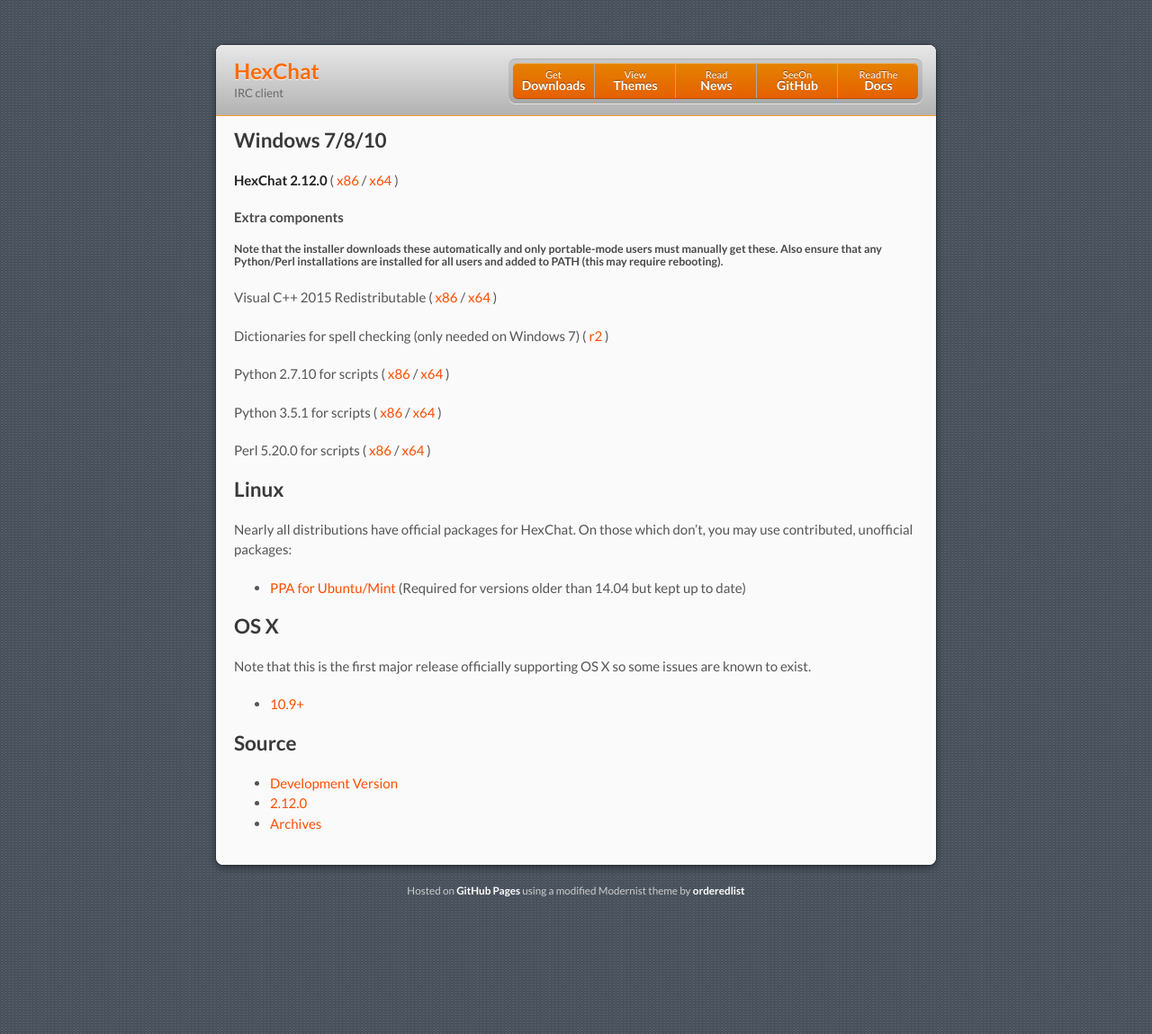
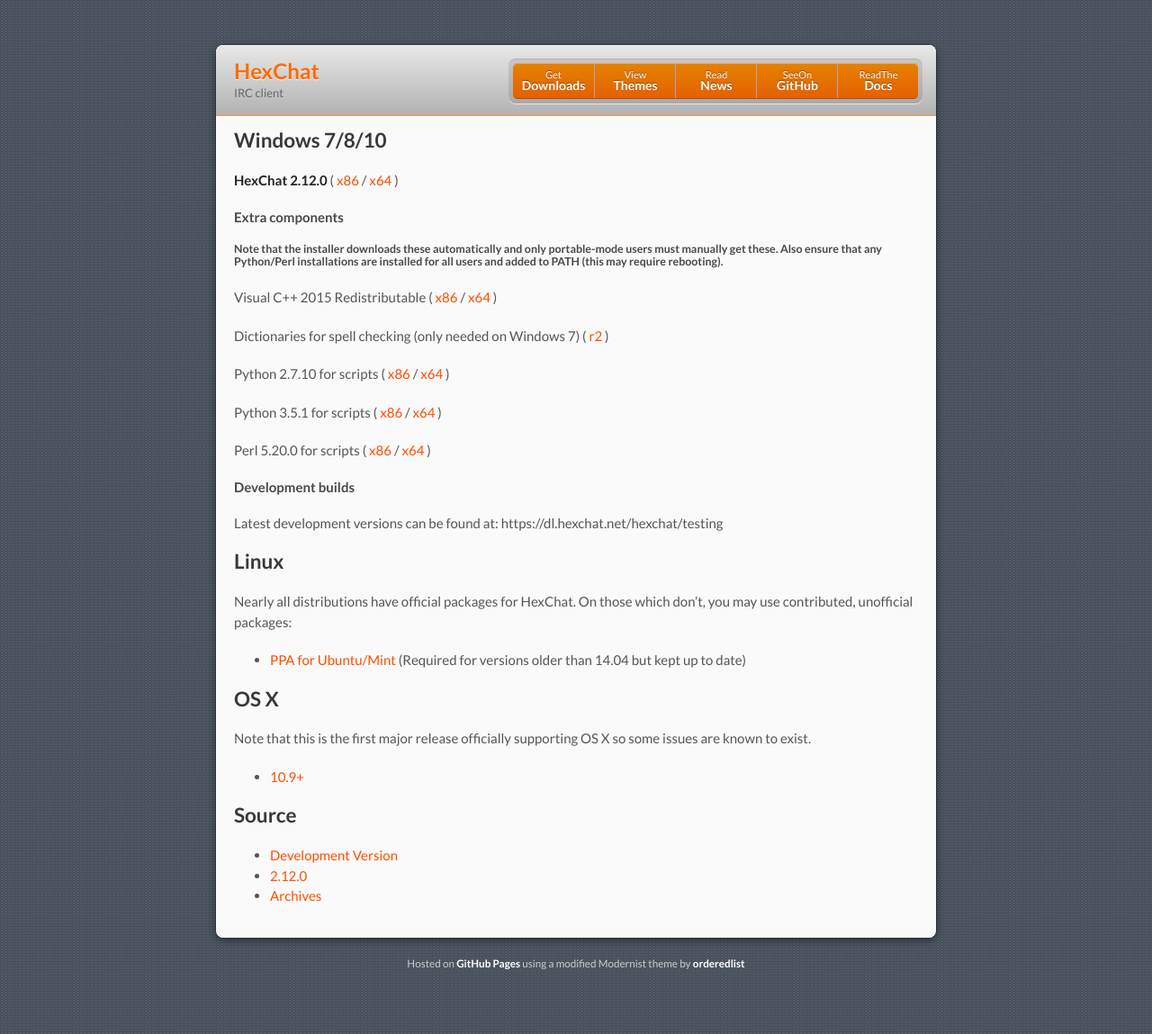
Before and after one commit to hexchat/hexchat.github.com, a Jekyll site: the page built from downloads.md, in a window 1280 px wide. Shown: the whole page at 90% size. Built offline with Jekyll 4.4.1, drawn with Linux system fonts in a browser that asks for light colours.

Commit message:
Add testing build info to download page
Closes #28

```diff
--- a/downloads.md
+++ b/downloads.md
@@ -22,6 +22,10 @@
 
 Perl 5.20.0 for scripts ( [x86]({{ site.dl_url }}/misc/perl/Perl%205.20.0%20x86.msi) / [x64]({{ site.dl_url }}/misc/perl/Perl%205.20.0%20x64.msi) )
 
+#### Development builds
+
+Latest development versions can be found at: https://dl.hexchat.net/hexchat/testing
+
 ## Linux
 Nearly all distributions have official packages for HexChat. On those which don't, you may use contributed, unofficial packages:
 
```
